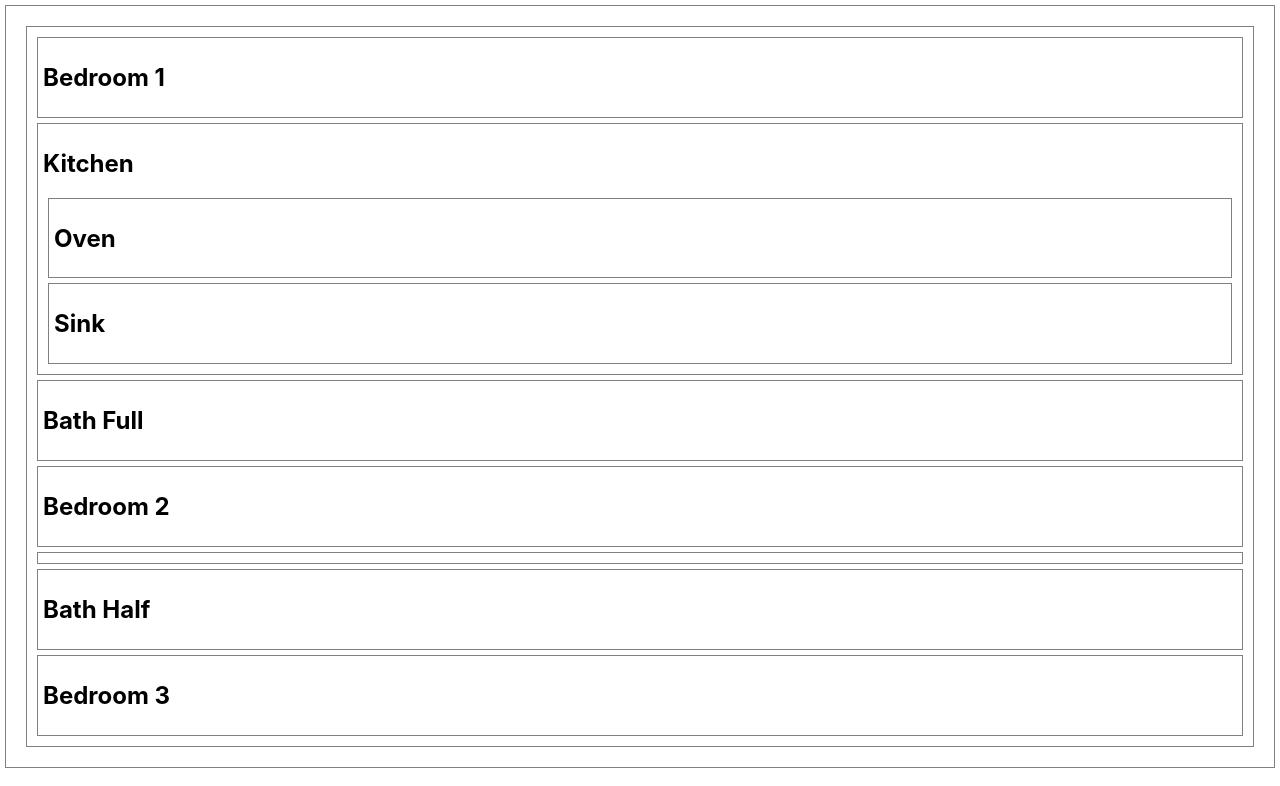
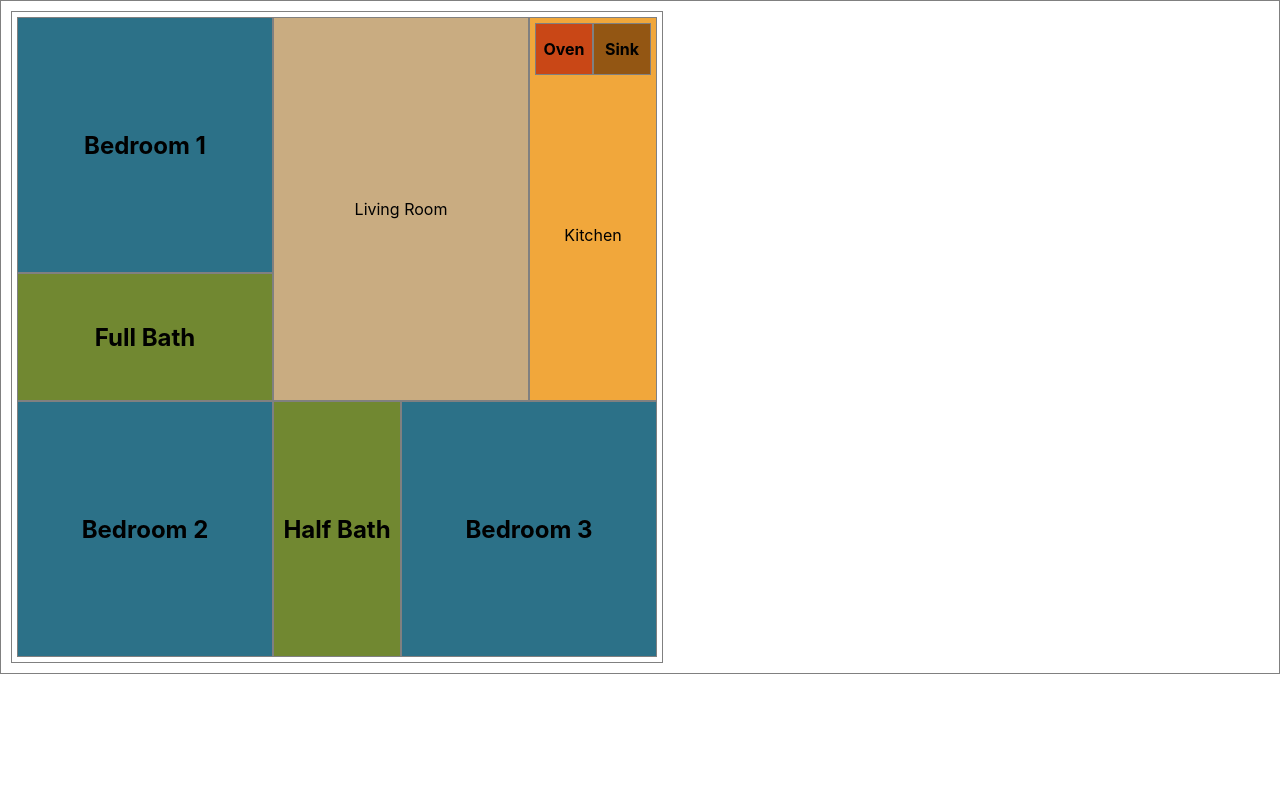
Before and after one commit to JJK70/floorplan-lab, a React (Create React App) app: page / in a window 1280 px wide. Shown: the top 786 px of the page. Built offline with nearby package versions, Linux system fonts and the light colour scheme.

Commit message:
style floorplan

```diff
--- a/src/App.css
+++ b/src/App.css
@@ -1,9 +1,88 @@
 div {
   border: 1px solid grey;
-  margin: 5px;
   padding: 5px;
 }
 
 .App {
   border: none;
 }
+
+#floorplan {
+  height: 80vmin;
+  width: 80vmin;
+  display: grid;
+  grid-template-columns: 2fr 1fr 1fr 1fr;
+  grid-template-rows: 2fr 1fr 2fr;
+}
+
+#floorplan div {
+  display: flex;
+  justify-content: center;
+  align-items: center;
+}
+
+.bedroom {
+  background-color: #2C7188;
+}
+
+.bath {
+  background-color: #718831;
+}
+
+#livingroom {
+  background-color: #C9AC81;
+  grid-row: 1 / 3;
+  grid-column: 2 / 4;
+}
+
+div#kitchen {
+  display: grid;
+  grid-template-columns: 1fr 1fr;
+  background-color: #F1A73B;
+  grid-row: 1 / 3;
+  grid-column: 4 / 5;
+}
+
+div#kitchen span {
+  align-self: start;
+  grid-column: 1 / 3;
+  text-align: center;
+}
+
+#oven {
+  background-color: #C94716;
+  align-self: start;
+  height: 5vmin;
+}
+
+#sink {
+  background-color: #935613;
+  align-self: start;
+  height: 5vmin;
+}
+
+#bed-1 {
+  grid-row: 1 / 2;
+  grid-column: 1 / 2;
+}
+
+#bed-2 {
+  grid-row: 3 / 4;
+  grid-column: 1 / 2;
+}
+
+#bed-3 {
+  grid-row: 3 / 4;
+  grid-column: 3 / 5;
+}
+
+
+#bath-Full {
+  grid-row: 2 / 3;
+  grid-column: 1 / 2;
+}
+
+#bath-Half {
+  grid-row: 3 / 4;
+  grid-column: 2 / 3;
+}
--- a/src/Bath.jsx
+++ b/src/Bath.jsx
@@ -1,7 +1,7 @@
 function Bath(props) {
   return (
-    <div id={`bath-${props.size}`}>
-      <h2>Bath {props.size}</h2>
+    <div className="bath" id={`bath-${props.size}`}>
+      <h2>{props.size} Bath</h2>
     </div>
   )
 }
--- a/src/Bedroom.jsx
+++ b/src/Bedroom.jsx
@@ -1,6 +1,6 @@
 function Bedroom(props) {
   return (
-    <div id={`bed-${props.bedNum}`}>
+    <div className="bedroom" id={`bed-${props.bedNum}`}>
       <h2>Bedroom {props.bedNum}</h2>
     </div>
   )
--- a/src/FloorPlan.jsx
+++ b/src/FloorPlan.jsx
@@ -5,17 +5,18 @@ import LivingRoom from "./LivingRoom"
 
 function FloorPlan(props) {
   return (
-    <div>
+    <div id="floorplan">
       <Bedroom bedNum='1'/>
       <Kitchen />
       <Bath size='Full'/>
+      <LivingRoom />
       <Bedroom bedNum='2'/>
-      <LivingRoom />
       <Bath size='Half'/>
       <Bedroom bedNum='3'/>
-
     </div>
   )
 }
 
+
+
 export default FloorPlan
--- a/src/Kitchen.jsx
+++ b/src/Kitchen.jsx
@@ -3,10 +3,10 @@ import Sink from "./Sink"
 
 function Kitchen(props) {
   return (
-    <div>
-      <h2>Kitchen</h2>
+    <div id="kitchen">
       <Oven />
       <Sink />
+      <span>Kitchen</span>
     </div>
   )
 }
--- a/src/LivingRoom.jsx
+++ b/src/LivingRoom.jsx
@@ -1,7 +1,7 @@
 function LivingRoom() {
   return (
-    <div>
-
+    <div id="livingroom">
+        Living Room
     </div>
   )
 }
--- a/src/Oven.jsx
+++ b/src/Oven.jsx
@@ -1,7 +1,7 @@
 function Oven(props) {
   return (
-    <div>
-      <h2>Oven</h2>
+    <div id="oven">
+      <h4>Oven</h4>
     </div>
   )
 }
--- a/src/Sink.jsx
+++ b/src/Sink.jsx
@@ -1,7 +1,7 @@
 function Sink(props) {
   return (
-    <div>
-      <h2>Sink</h2>
+    <div id="sink">
+      <h4>Sink</h4>
     </div>
   )
 }
--- a/src/index.js
+++ b/src/index.js
@@ -3,6 +3,7 @@ import ReactDOM from 'react-dom/client';
 import './index.css';
 import App from './App';
 import reportWebVitals from './reportWebVitals';
+
 
 const root = ReactDOM.createRoot(document.getElementById('root'));
 root.render(
```
